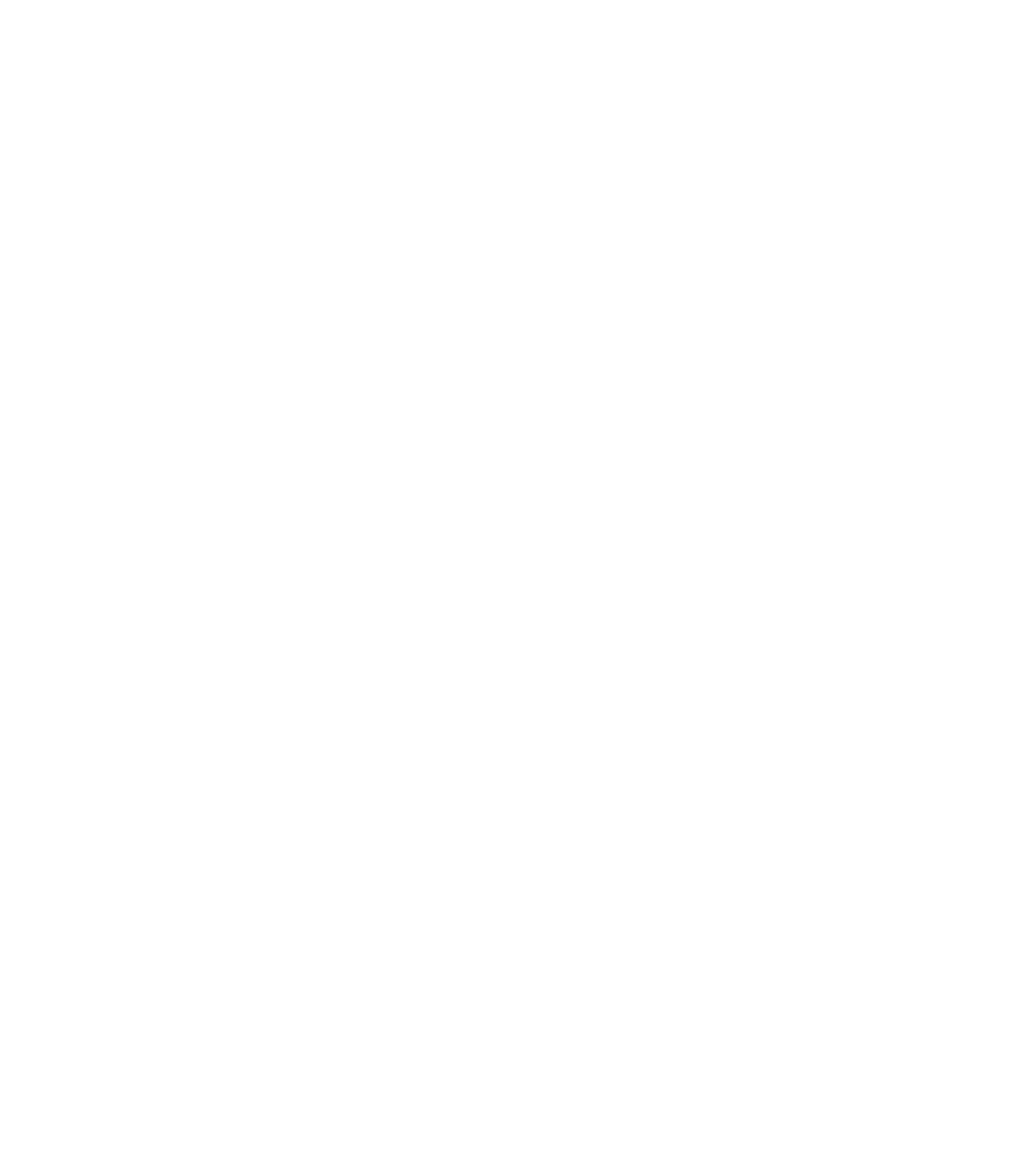
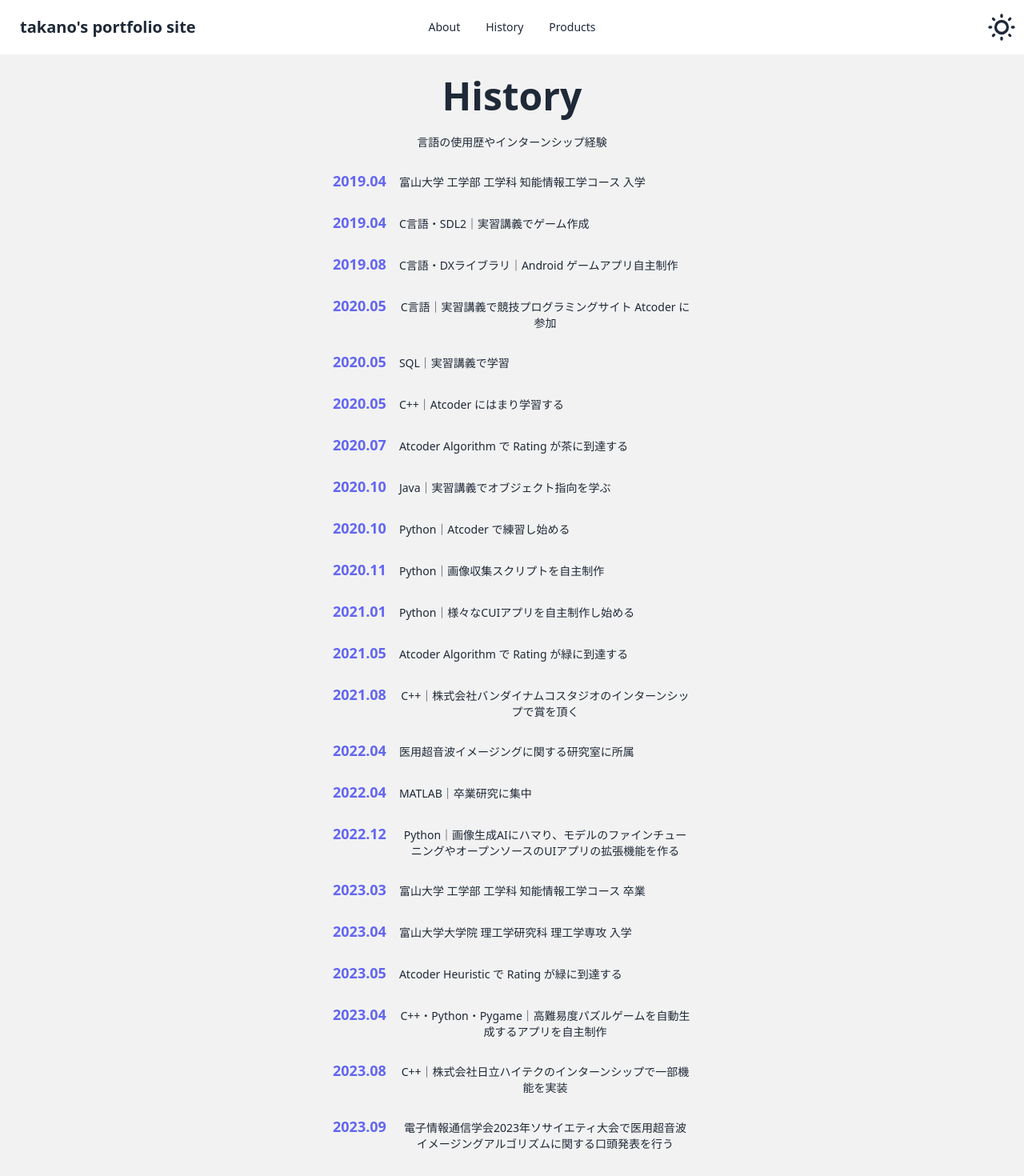
Before and after one commit to takano536/portfolio-site, a React (Vite) app: page /#/history in a window 1280 px wide. Before the commit this address led to /#/. Shown: the top 1470 px of the page at 80% size. Before the commit the page ends 800 px from the top, so only its background shows below. Built offline with nearby package versions, Linux system fonts and the light colour scheme.

Commit message:
change hash router

```diff
--- a/package.json
+++ b/package.json
@@ -1,5 +1,5 @@
 {
-  "homepage": "https://takano536.github.io/portfolio-site",
+  "homepage": "/portfolio-site/#",
   "name": "portfolio-site",
   "private": true,
   "version": "0.0.0",
--- a/src/App.tsx
+++ b/src/App.tsx
@@ -9,11 +9,11 @@ import NotFound from '@/pages/NotFound';
 
 const App: FC = () => (
   <Routes>
-    <Route path="/portfolio-site/" element={<Home />} />
-    <Route path="/portfolio-site/about" element={<About />} />
-    <Route path="/portfolio-site/history" element={<History />} />
-    <Route path="/portfolio-site/products" element={<Products />} />
-    <Route path="/portfolio-site/*" element={<NotFound />} />
+    <Route path="/" element={<Home />} />
+    <Route path="/about" element={<About />} />
+    <Route path="/history" element={<History />} />
+    <Route path="/products" element={<Products />} />
+    <Route path="/*" element={<NotFound />} />
   </Routes>
 );
 
--- a/src/components/Navbar.tsx
+++ b/src/components/Navbar.tsx
@@ -30,13 +30,13 @@ const Navbar: FC = () => (
     <div className="navbar-center hidden lg:flex">
       <ul className="menu menu-horizontal px-1">
         <li>
-          <a href="/portfolio-site/about">About</a>
+          <a href="/portfolio-site/#about">About</a>
         </li>
         <li>
-          <a href="/portfolio-site/history">History</a>
+          <a href="/portfolio-site/#history">History</a>
         </li>
         <li>
-          <a href="/portfolio-site/products">Products</a>
+          <a href="/portfolio-site/#products">Products</a>
         </li>
       </ul>
     </div>
--- a/src/main.tsx
+++ b/src/main.tsx
@@ -1,10 +1,10 @@
 import ReactDOM from 'react-dom/client';
-import { BrowserRouter } from 'react-router-dom';
+import { HashRouter } from 'react-router-dom';
 import App from './App.tsx';
 import './index.css';
 
 ReactDOM.createRoot(document.getElementById('root') as HTMLElement).render(
-  <BrowserRouter>
+  <HashRouter>
     <App />
-  </BrowserRouter>,
+  </HashRouter>,
 );
--- a/src/pages/History.tsx
+++ b/src/pages/History.tsx
@@ -20,123 +20,175 @@ const History: FC = () => (
             </div>
             <div>
               <div className="flex flex-row items-baseline m-auto py-3 gap-4">
-                <div className="md:text-lg text-sm font-bold">2019.04</div>
+                <div className="md:text-lg text-sm font-bold text-indigo-500">
+                  2019.04
+                </div>
                 <div className="text-sm">
                   富山大学 工学部 工学科 知能情報工学コース 入学
                 </div>
               </div>
               <div className="flex flex-row items-baseline m-auto py-3 gap-4">
-                <div className="md:text-lg text-sm font-bold">2019.04</div>
+                <div className="md:text-lg text-sm font-bold text-indigo-500">
+                  2019.04
+                </div>
                 <div className="text-sm">C言語・SDL2｜実習講義でゲーム作成</div>
               </div>
               <div className="flex flex-row items-baseline m-auto py-3 gap-4">
-                <div className="md:text-lg text-sm font-bold">2019.08</div>
+                <div className="md:text-lg text-sm font-bold text-indigo-500">
+                  2019.08
+                </div>
                 <div className="text-sm">
                   C言語・DXライブラリ｜Android ゲームアプリ自主制作
                 </div>
               </div>
               <div className="flex flex-row items-baseline m-auto py-3 gap-4">
-                <div className="md:text-lg text-sm font-bold">2020.05</div>
+                <div className="md:text-lg text-sm font-bold text-indigo-500">
+                  2020.05
+                </div>
                 <div className="text-sm">
                   C言語｜実習講義で競技プログラミングサイト Atcoder に参加
                 </div>
               </div>
               <div className="flex flex-row items-baseline m-auto py-3 gap-4">
-                <div className="md:text-lg text-sm font-bold">2020.05</div>
+                <div className="md:text-lg text-sm font-bold text-indigo-500">
+                  2020.05
+                </div>
                 <div className="text-sm">SQL｜実習講義で学習</div>
               </div>
               <div className="flex flex-row items-baseline m-auto py-3 gap-4">
-                <div className="md:text-lg text-sm font-bold">2020.05</div>
+                <div className="md:text-lg text-sm font-bold text-indigo-500">
+                  2020.05
+                </div>
                 <div className="text-sm">C++｜Atcoder にはまり学習する</div>
               </div>
               <div className="flex flex-row items-baseline m-auto py-3 gap-4">
-                <div className="md:text-lg text-sm font-bold">2020.07</div>
+                <div className="md:text-lg text-sm font-bold text-indigo-500">
+                  2020.07
+                </div>
                 <div className="text-sm">
                   Atcoder Algorithm で Rating が茶に到達する
                 </div>
               </div>
               <div className="flex flex-row items-baseline m-auto py-3 gap-4">
-                <div className="md:text-lg text-sm font-bold">2020.10</div>
+                <div className="md:text-lg text-sm font-bold text-indigo-500">
+                  2020.10
+                </div>
                 <div className="text-sm">
                   Java｜実習講義でオブジェクト指向を学ぶ
                 </div>
               </div>
               <div className="flex flex-row items-baseline m-auto py-3 gap-4">
-                <div className="md:text-lg text-sm font-bold">2020.10</div>
+                <div className="md:text-lg text-sm font-bold text-indigo-500">
+                  2020.10
+                </div>
                 <div className="text-sm">Python｜Atcoder で練習し始める</div>
               </div>
               <div className="flex flex-row items-baseline m-auto py-3 gap-4">
-                <div className="md:text-lg text-sm font-bold">2020.11</div>
+                <div className="md:text-lg text-sm font-bold text-indigo-500">
+                  2020.11
+                </div>
                 <div className="text-sm">
                   Python｜画像収集スクリプトを自主制作
                 </div>
               </div>
               <div className="flex flex-row items-baseline m-auto py-3 gap-4">
-                <div className="md:text-lg text-sm font-bold">2021.01</div>
+                <div className="md:text-lg text-sm font-bold text-indigo-500">
+                  2021.01
+                </div>
                 <div className="text-sm">
                   Python｜様々なCUIアプリを自主制作し始める
                 </div>
               </div>
               <div className="flex flex-row items-baseline m-auto py-3 gap-4">
-                <div className="md:text-lg text-sm font-bold">2021.05</div>
+                <div className="md:text-lg text-sm font-bold text-indigo-500">
+                  2021.05
+                </div>
                 <div className="text-sm">
                   Atcoder Algorithm で Rating が緑に到達する
                 </div>
               </div>
               <div className="flex flex-row items-baseline m-auto py-3 gap-4">
-                <div className="md:text-lg text-sm font-bold">2021.08</div>
+                <div className="md:text-lg text-sm font-bold text-indigo-500">
+                  2021.08
+                </div>
                 <div className="text-sm">
                   C++｜株式会社バンダイナムコスタジオのインターンシップで賞を頂く
                 </div>
               </div>
               <div className="flex flex-row items-baseline m-auto py-3 gap-4">
-                <div className="md:text-lg text-sm font-bold">2022.04</div>
+                <div className="md:text-lg text-sm font-bold text-indigo-500">
+                  2022.04
+                </div>
                 <div className="text-sm">
                   医用超音波イメージングに関する研究室に所属
                 </div>
               </div>
               <div className="flex flex-row items-baseline m-auto py-3 gap-4">
-                <div className="md:text-lg text-sm font-bold">2022.04</div>
+                <div className="md:text-lg text-sm font-bold text-indigo-500">
+                  2022.04
+                </div>
                 <div className="text-sm">MATLAB｜卒業研究に集中</div>
               </div>
               <div className="flex flex-row items-baseline m-auto py-3 gap-4">
-                <div className="md:text-lg text-sm font-bold">2022.12</div>
+                <div className="md:text-lg text-sm font-bold text-indigo-500">
+                  2022.12
+                </div>
                 <div className="text-sm">
                   Python｜画像生成AIにハマり、モデルのファインチューニングやオープンソースのUIアプリの拡張機能を作る
                 </div>
               </div>
               <div className="flex flex-row items-baseline m-auto py-3 gap-4">
-                <div className="md:text-lg text-sm font-bold">2023.04</div>
+                <div className="md:text-lg text-sm font-bold text-indigo-500">
+                  2023.03
+                </div>
+                <div className="text-sm">
+                  富山大学 工学部 工学科 知能情報工学コース 卒業
+                </div>
+              </div>
+              <div className="flex flex-row items-baseline m-auto py-3 gap-4">
+                <div className="md:text-lg text-sm font-bold text-indigo-500">
+                  2023.04
+                </div>
                 <div className="text-sm">
                   富山大学大学院 理工学研究科 理工学専攻 入学
                 </div>
               </div>
               <div className="flex flex-row items-baseline m-auto py-3 gap-4">
-                <div className="md:text-lg text-sm font-bold">2023.05</div>
+                <div className="md:text-lg text-sm font-bold text-indigo-500">
+                  2023.05
+                </div>
                 <div className="text-sm">
                   Atcoder Heuristic で Rating が緑に到達する
                 </div>
               </div>
               <div className="flex flex-row items-baseline m-auto py-3 gap-4">
-                <div className="md:text-lg text-sm font-bold">2023.04</div>
+                <div className="md:text-lg text-sm font-bold text-indigo-500">
+                  2023.04
+                </div>
                 <div className="text-sm">
                   C++・Python・Pygame｜高難易度パズルゲームを自動生成するアプリを自主制作
                 </div>
               </div>
               <div className="flex flex-row items-baseline m-auto py-3 gap-4">
-                <div className="md:text-lg text-sm font-bold">2023.08</div>
+                <div className="md:text-lg text-sm font-bold text-indigo-500">
+                  2023.08
+                </div>
                 <div className="text-sm">
                   C++｜株式会社日立ハイテクのインターンシップで一部機能を実装
                 </div>
               </div>
               <div className="flex flex-row items-baseline m-auto py-3 gap-4">
-                <div className="md:text-lg text-sm font-bold">2023.09</div>
+                <div className="md:text-lg text-sm font-bold text-indigo-500">
+                  2023.09
+                </div>
                 <div className="text-sm">
                   電子情報通信学会2023年ソサイエティ大会で医用超音波イメージングアルゴリズムに関する口頭発表を行う
                 </div>
               </div>
               <div className="flex flex-row items-baseline m-auto py-3 gap-4">
-                <div className="md:text-lg text-sm font-bold">2023.10</div>
+                <div className="md:text-lg text-sm font-bold text-indigo-500">
+                  2023.10
+                </div>
                 <div className="text-sm">
                   TypeScript｜このサイトの制作を開始
                 </div>
--- a/vite.config.ts
+++ b/vite.config.ts
@@ -3,7 +3,7 @@ import react from '@vitejs/plugin-react';
 
 // https://vitejs.dev/config/
 export default defineConfig({
-  base: '/portfolio-site/',
+  base: '/portfolio-site/#/',
   plugins: [react()],
   resolve: {
     alias: [{ find: '@', replacement: '/src' }],
```
Also changed, not shown: src/pages/Home.tsx (+3 -8 lines), 1 other file (tests, documents, lock files or other folders).
